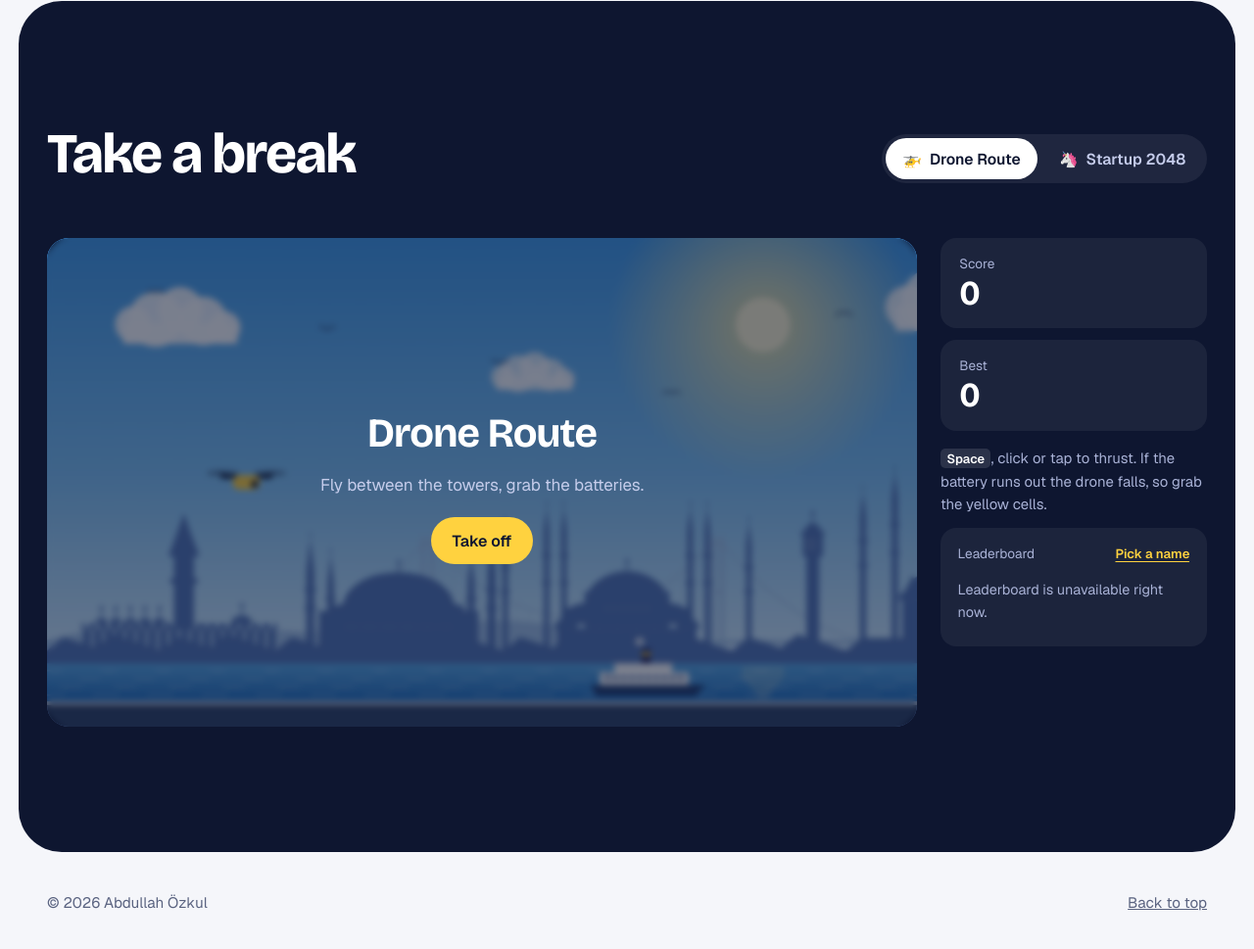
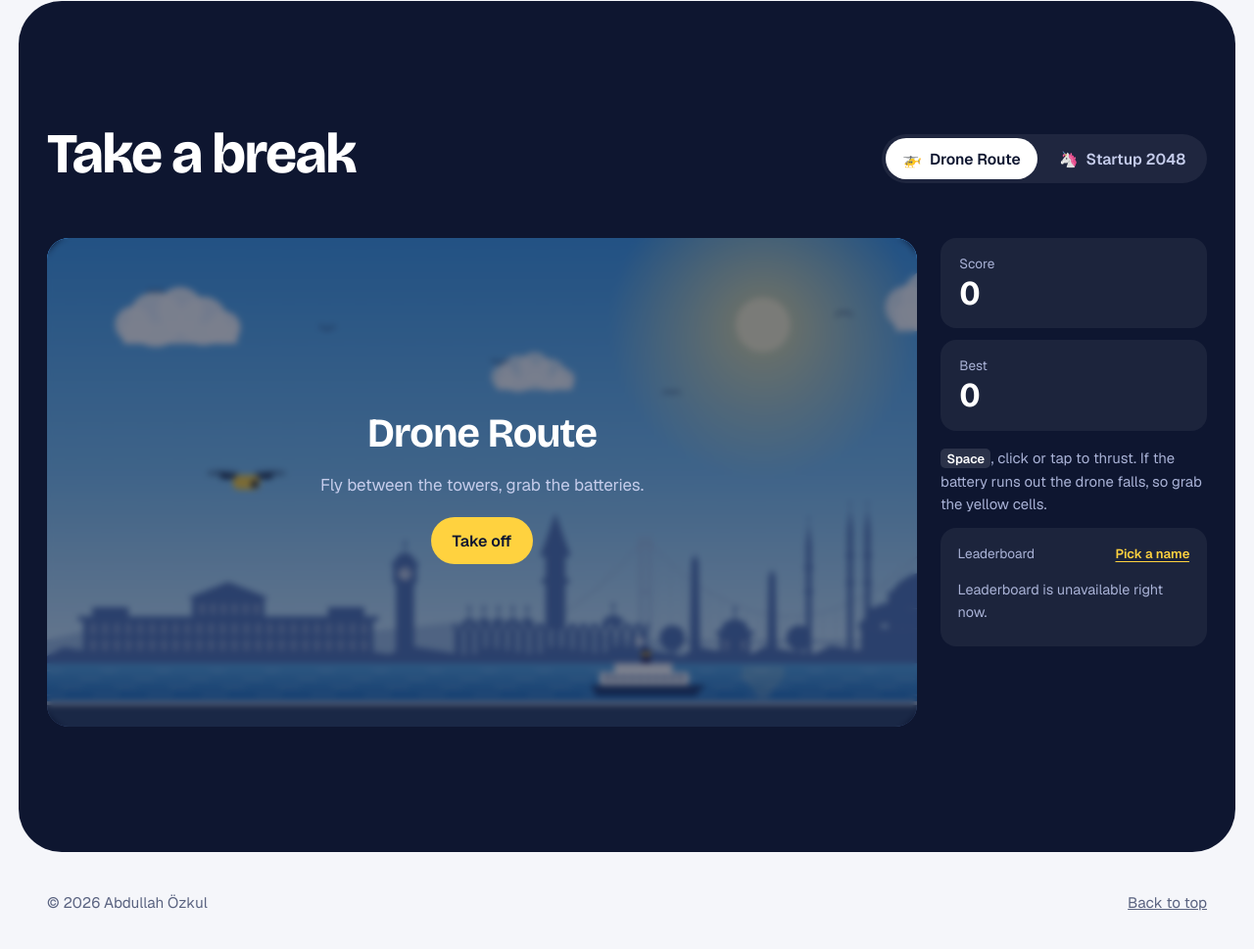
Before and after one commit to ozkulabdullah/abdullahozkul.com, a plain HTML site: page index.html in a window 1280 px wide. Shown: the part 1973-2942 px from the top of the page at 98% size. Drawn offline with Linux system fonts and the light colour scheme; no server answers.

Commit message:
Drone arka planı: listedeki 15 İstanbul eseri sırayla yan yana
Co-Authored-By: Claude Opus 5.5 <noreply@anthropic.com>
Claude-Session: https://claude.ai/code/session_01PQX73K6xw9CyHoydXsHDPD

```diff
--- a/index.html
+++ b/index.html
@@ -798,7 +798,7 @@ const Drone = (function () {
     Leaderboard.submit("drone", score);
   }
   /* ---------- İstanbul silüeti (katmanlar bir kez çizilir, sonra kaydırılır) ---------- */
-  const HORIZON = H - 70, QUAY = H - 28, TW = 2880;
+  const HORIZON = H - 70, QUAY = H - 28, TW = 3600;
   function layer(draw) { const c = document.createElement("canvas"); c.width = TW; c.height = H; draw(c.getContext("2d")); return c; }
   function minaret(g, x, base, h, w, col) {
     g.fillStyle = col;
@@ -851,13 +851,13 @@ const Drone = (function () {
     };
     puff(120, 90, 0.9, .9); puff(520, 150, 0.6, .75); puff(980, 70, 1.1, .85); puff(1380, 170, 0.7, .7); puff(1700, 110, 0.85, .85);
   });
-  // Uzak katman: Anadolu yakası, iki Boğaz köprüsü, Haydarpaşa ve Beylerbeyi
+  // Uzak katman: Anadolu yakası tepeleri ve iki Boğaz köprüsü
   function suspensionBridge(g, bx0, bx1, p1, p2, deck, top, col) {
     g.strokeStyle = col; g.fillStyle = col;
     g.fillRect(bx0, deck - 4, bx1 - bx0, 5);
     [p1, p2].forEach(px => {
-      g.fillRect(px - 7, top, 4, deck - top + 22); g.fillRect(px + 3, top, 4, deck - top + 22);   // iki ayak
-      g.fillRect(px - 3, top + 8, 6, 3); g.fillRect(px - 3, top + 60, 6, 3);                      // ayaklar arası kiriş
+      g.fillRect(px - 7, top, 4, deck - top + 22); g.fillRect(px + 3, top, 4, deck - top + 22);
+      g.fillRect(px - 3, top + 8, 6, 3); g.fillRect(px - 3, top + 60, 6, 3);
     });
     g.lineWidth = 1.6; g.beginPath();
     g.moveTo(bx0, deck - 4); g.quadraticCurveTo((bx0 + p1) / 2, deck - 20, p1, top + 2);
@@ -872,104 +872,127 @@ const Drone = (function () {
     g.beginPath(); g.moveTo(0, HORIZON);
     for (let x = 0; x <= TW; x += 40) g.lineTo(x, HORIZON - 26 - 18 * Math.sin(x / 210) - 10 * Math.sin(x / 67));
     g.lineTo(TW, HORIZON); g.fill();
-    suspensionBridge(g, 260, 900, 420, 740, HORIZON - 22, HORIZON - 140, col);
-    suspensionBridge(g, 1900, 2560, 2070, 2390, HORIZON - 22, HORIZON - 150, col);
-    // Haydarpaşa Garı: kale gibi gövde, köşelerde sivri çatılı iki kule
-    g.fillStyle = col;
-    g.fillRect(1180, HORIZON - 70, 150, 48);
-    [1176, 1310].forEach(x => { g.fillRect(x, HORIZON - 96, 24, 74); g.beginPath(); g.moveTo(x - 2, HORIZON - 96); g.lineTo(x + 12, HORIZON - 124); g.lineTo(x + 26, HORIZON - 96); g.fill(); });
-    g.beginPath(); g.moveTo(1200, HORIZON - 70); g.lineTo(1255, HORIZON - 92); g.lineTo(1310, HORIZON - 70); g.fill();
-    // Beylerbeyi Sarayı: alçak, uzun saray cephesi
-    g.fillRect(1520, HORIZON - 44, 220, 22); g.fillRect(1590, HORIZON - 56, 80, 14);
-    g.fillStyle = "rgba(255,255,255,.35)";
-    for (let x = 1528; x < 1736; x += 12) g.fillRect(x, HORIZON - 38, 5, 9);
+    suspensionBridge(g, 500, 1140, 660, 980, HORIZON - 22, HORIZON - 140, col);
+    suspensionBridge(g, 2300, 2960, 2470, 2790, HORIZON - 22, HORIZON - 150, col);
   });
 
-  // Orta katman: Tarihi Yarımada, Galata, Dolmabahçe, Ortaköy, yalılar, Rumeli Hisarı
+  // Orta katman: seçilen 15 eser, listedeki sırayla yan yana
   const midL = layer(g => {
     const col = "#4F73B5", base = HORIZON + 2, win = "rgba(255,255,255,.32)";
+    const W_ = (f) => { g.fillStyle = win; f(); g.fillStyle = col; };
     g.fillStyle = col;
-    // şehir dokusu
+    // kıyı şeridi
     g.beginPath(); g.moveTo(0, base);
-    for (let x = 0; x <= TW; x += 18) g.lineTo(x, base - 16 - ((x * 7919) % 21));
+    for (let x = 0; x <= TW; x += 18) g.lineTo(x, base - 10 - ((x * 7919) % 13));
     g.lineTo(TW, base); g.fill();
 
-    // Topkapı Sarayı: surlar, mutfak kubbeleri, Adalet Kulesi
-    for (let x = 40; x < 250; x += 12) { g.fillRect(x, base - 40, 8, 40); g.fillRect(x - 2, base - 46, 4, 6); g.fillRect(x + 6, base - 46, 4, 6); }
-    g.fillRect(140, base - 120, 22, 80); g.fillRect(136, base - 96, 30, 6);
-    g.beginPath(); g.moveTo(134, base - 120); g.lineTo(151, base - 168); g.lineTo(168, base - 120); g.fill();
-    for (let i = 0; i < 5; i++) dome(g, 60 + i * 16, base - 46, 7, 6, col);
-    dome(g, 215, base - 46, 12, 9, col);
+    // 1. Dolmabahçe Sarayı (+ Saat Kulesi)
+    { const x0 = 40, x1 = 360;
+      g.fillRect(x0, base - 50, x1 - x0, 50); g.fillRect(x0 - 6, base - 54, x1 - x0 + 12, 5);
+      g.fillRect(160, base - 74, 80, 24);
+      g.beginPath(); g.moveTo(154, base - 74); g.lineTo(200, base - 92); g.lineTo(246, base - 74); g.fill();
+      [x0 + 10, x1 - 50].forEach(x => g.fillRect(x, base - 64, 40, 14));
+      W_(() => { for (let x = x0 + 8; x < x1 - 8; x += 13) [base - 44, base - 26].forEach(y => { g.fillRect(x, y, 6, 10); g.beginPath(); g.arc(x + 3, y, 3, Math.PI, 0); g.fill(); });
+                 for (let x = 168; x < 234; x += 12) g.fillRect(x, base - 68, 6, 12); });
+      const sx = 395;
+      g.fillRect(sx - 10, base - 92, 20, 92); g.fillRect(sx - 13, base - 112, 26, 22); g.fillRect(sx - 15, base - 114, 30, 4);
+      dome(g, sx, base - 114, 11, 10, col);
+      g.fillStyle = "rgba(255,255,255,.75)"; g.beginPath(); g.arc(sx, base - 101, 7, 0, 7); g.fill();
+      g.fillStyle = col; g.fillRect(sx - 0.7, base - 106, 1.4, 5); g.fillRect(sx, base - 101.7, 4, 1.4); }
 
-    // Ayasofya
-    g.fillRect(300, base - 60, 26, 60); g.fillRect(450, base - 60, 26, 60);
-    mosque(g, 388, base, 1.25, col, { R: 40, flat: true, minarets: [[-78, 112, 7], [-60, 98, 6], [64, 98, 6], [82, 112, 7]] });
-    // Sultanahmet
-    mosque(g, 640, base, 1.2, col, { R: 33, minarets: [[-112, 150], [-74, 168], [-58, 168], [58, 168], [74, 168], [112, 150]] });
-    // Beyazıt Yangın Kulesi: yuvarlak gövde, geniş gözetleme katı, küçük kubbe
-    g.fillRect(838, base - 120, 14, 120);
-    g.fillRect(834, base - 146, 22, 26);
-    g.fillRect(832, base - 148, 26, 4);
-    dome(g, 845, base - 148, 9, 9, col);
-    g.fillStyle = win; [base - 140, base - 132].forEach(y => { g.fillRect(838, y, 3, 5); g.fillRect(845, y, 3, 5); }); g.fillStyle = col;
-    // Süleymaniye
-    g.fillRect(900, base - 30, 260, 30);
-    mosque(g, 1030, base - 26, 1.35, col, { R: 34, minarets: [[-96, 138], [-70, 160], [70, 160], [96, 138]] });
-    // Yeni Cami
-    mosque(g, 1270, base, 0.95, col, { R: 30, minarets: [[-62, 140], [62, 140]] });
-    // Galata Köprüsü (alçak, kemerli)
-    g.fillRect(1340, base - 14, 140, 5);
-    for (let x = 1346; x < 1480; x += 20) g.fillRect(x, base - 9, 4, 9);
+    // 2. Topkapı Sarayı
+    { for (let x = 450; x < 660; x += 12) { g.fillRect(x, base - 40, 8, 40); g.fillRect(x - 2, base - 46, 4, 6); g.fillRect(x + 6, base - 46, 4, 6); }
+      g.fillRect(550, base - 120, 22, 80); g.fillRect(546, base - 96, 30, 6);
+      g.beginPath(); g.moveTo(544, base - 120); g.lineTo(561, base - 168); g.lineTo(578, base - 120); g.fill();
+      for (let i = 0; i < 5; i++) dome(g, 466 + i * 16, base - 46, 7, 6, col);
+      dome(g, 625, base - 46, 12, 9, col); }
 
-    // Galata Kulesi ve Karaköy
-    const gx = 1560;
-    g.fillRect(gx - 22, base - 40, 44, 40);
-    g.fillRect(gx - 16, base - 176, 32, 140);
-    g.fillRect(gx - 20, base - 150, 40, 5);
-    g.fillRect(gx - 19, base - 176, 38, 12);
-    g.beginPath(); g.moveTo(gx - 19, base - 176); g.lineTo(gx, base - 232); g.lineTo(gx + 19, base - 176); g.fill();
-    g.fillRect(gx - 0.8, base - 242, 1.6, 10);
-    g.fillStyle = win; [[gx - 10, base - 160], [gx + 6, base - 160], [gx - 2, base - 120], [gx - 2, base - 90]].forEach(([x, y]) => g.fillRect(x, y, 3, 6)); g.fillStyle = col;
-    for (let x = 1620; x < 1760; x += 26) g.fillRect(x, base - 30 - ((x * 31) % 34), 22, 60);
+    // 3. Sultanahmet Meydanı: Dikilitaş, Örme Dikilitaş, Alman Çeşmesi, ağaçlar
+    { const ob = (x, h, w) => { g.fillRect(x - w, base - 14, w * 2, 14); g.beginPath(); g.moveTo(x - w * 0.6, base - 14); g.lineTo(x - w * 0.4, base - 14 - h); g.lineTo(x, base - 14 - h - w * 0.9); g.lineTo(x + w * 0.4, base - 14 - h); g.lineTo(x + w * 0.6, base - 14); g.fill(); };
+      ob(715, 100, 10); ob(800, 84, 9);
+      g.fillRect(742, base - 34, 34, 34); g.fillRect(738, base - 38, 42, 5); dome(g, 759, base - 38, 15, 13, col);
+      W_(() => { g.fillRect(747, base - 28, 5, 12); g.fillRect(766, base - 28, 5, 12); });
+      [690, 830].forEach(x => { g.beginPath(); g.arc(x, base - 30, 14, 0, 7); g.fill(); g.fillRect(x - 2, base - 20, 4, 20); }); }
 
-    // Dolmabahçe Sarayı: uzun cephe, orta köşk, kemerli pencereler
-    const dx0 = 1800, dx1 = 2140;
-    g.fillRect(dx0, base - 50, dx1 - dx0, 50);
-    g.fillRect(dx0 - 6, base - 54, dx1 - dx0 + 12, 5);
-    g.fillRect(1930, base - 74, 80, 24);                                          // orta köşk
-    g.beginPath(); g.moveTo(1924, base - 74); g.lineTo(1970, base - 92); g.lineTo(2016, base - 74); g.fill(); // alınlık
-    [dx0 + 10, dx1 - 50].forEach(x => g.fillRect(x, base - 64, 40, 14));           // yan köşkler
-    g.fillStyle = win;
-    for (let x = dx0 + 8; x < dx1 - 8; x += 13) {
-      [base - 44, base - 26].forEach(y => { g.fillRect(x, y, 6, 10); g.beginPath(); g.arc(x + 3, y, 3, Math.PI, 0); g.fill(); });
-    }
-    for (let x = 1938; x < 2004; x += 12) g.fillRect(x, base - 68, 6, 12);
-    g.fillStyle = col;
-    // Dolmabahçe Saat Kulesi: kare gövde, saat katı, küçük kubbe
-    const sx = 2180;
-    g.fillRect(sx - 10, base - 92, 20, 92);
-    g.fillRect(sx - 13, base - 112, 26, 22);
-    g.fillRect(sx - 15, base - 114, 30, 4);
-    dome(g, sx, base - 114, 11, 10, col);
-    g.fillStyle = "rgba(255,255,255,.75)"; g.beginPath(); g.arc(sx, base - 101, 7, 0, 7); g.fill();
-    g.fillStyle = col; g.fillRect(sx - 0.7, base - 106, 1.4, 5); g.fillRect(sx, base - 101.7, 4, 1.4);
+    // 4. Sultanahmet Camii (altı minare)
+    mosque(g, 975, base, 1.2, col, { R: 33, minarets: [[-112, 150], [-74, 168], [-58, 168], [58, 168], [74, 168], [112, 150]] });
 
-    // Ortaköy Camii: kıyıda, iki minareli küçük cami
-    mosque(g, 2290, base, 0.7, col, { R: 30, minarets: [[-58, 150], [58, 150]] });
-    // Boğaz yalıları
-    for (let i = 0; i < 6; i++) {
-      const x = 2370 + i * 36, h = 30 + (i % 3) * 8;
-      g.fillRect(x, base - h, 30, h);
-      g.beginPath(); g.moveTo(x - 3, base - h); g.lineTo(x + 15, base - h - 12); g.lineTo(x + 33, base - h); g.fill();
-      g.fillStyle = win; g.fillRect(x + 5, base - h + 8, 5, 7); g.fillRect(x + 18, base - h + 8, 5, 7); g.fillStyle = col;
-    }
-    // Rumeli Hisarı: yamaca tırmanan surlar ve konik çatılı kuleler
-    g.beginPath(); g.moveTo(2600, base); g.lineTo(2600, base - 24); g.lineTo(2700, base - 60); g.lineTo(2800, base - 40); g.lineTo(2860, base - 70); g.lineTo(2860, base); g.fill();
-    [[2610, 64, 26], [2700, 96, 34], [2850, 104, 30]].forEach(([x, h, w]) => {
-      g.fillRect(x - w / 2, base - h, w, h);
-      g.beginPath(); g.moveTo(x - w / 2 - 3, base - h); g.lineTo(x, base - h - w * 1.1); g.lineTo(x + w / 2 + 3, base - h); g.fill();
-      for (let k = -w / 2 + 2; k < w / 2 - 2; k += 7) g.fillRect(x + k, base - h + 6, 4, 5);
-    });
+    // 5. Ayasofya
+    g.fillRect(1180, base - 60, 26, 60); g.fillRect(1330, base - 60, 26, 60);
+    mosque(g, 1268, base, 1.25, col, { R: 40, flat: true, minarets: [[-78, 112, 7], [-60, 98, 6], [64, 98, 6], [82, 112, 7]] });
+
+    // 7. Galata Kulesi
+    { const gx = 1450;
+      g.fillRect(gx - 22, base - 40, 44, 40); g.fillRect(gx - 16, base - 176, 32, 140);
+      g.fillRect(gx - 20, base - 150, 40, 5); g.fillRect(gx - 19, base - 176, 38, 12);
+      g.beginPath(); g.moveTo(gx - 19, base - 176); g.lineTo(gx, base - 232); g.lineTo(gx + 19, base - 176); g.fill();
+      g.fillRect(gx - 0.8, base - 242, 1.6, 10);
+      W_(() => [[gx - 10, base - 160], [gx + 6, base - 160], [gx - 2, base - 120], [gx - 2, base - 90]].forEach(([x, y]) => g.fillRect(x, y, 3, 6)));
+      for (let x = 1490; x < 1540; x += 24) g.fillRect(x, base - 26 - ((x * 31) % 20), 20, 40); }
+
+    // 9. Ortaköy Camii (kıyıda, iki minare)
+    g.fillRect(1560, base - 8, 120, 8);
+    mosque(g, 1620, base - 6, 0.72, col, { R: 30, minarets: [[-58, 150], [58, 150]] });
+
+    // 12. Süleymaniye (tepede, dört minare)
+    g.fillRect(1720, base - 30, 250, 30);
+    mosque(g, 1845, base - 26, 1.3, col, { R: 34, minarets: [[-96, 138], [-70, 160], [70, 160], [96, 138]] });
+
+    // 15. Sirkeci Tren Garı: oryantalist cephe, at nalı kemerler, gül pencere, sivri çatılı kuleler
+    { const x0 = 2020, x1 = 2200;
+      g.fillRect(x0, base - 46, x1 - x0, 46);
+      g.fillRect(2085, base - 78, 50, 78);
+      g.beginPath(); g.moveTo(2080, base - 78); g.lineTo(2110, base - 96); g.lineTo(2140, base - 78); g.fill();
+      [x0 - 2, x1 - 14].forEach(x => { g.fillRect(x, base - 82, 16, 82); g.beginPath(); g.moveTo(x - 2, base - 82); g.lineTo(x + 8, base - 104); g.lineTo(x + 18, base - 82); g.fill(); });
+      W_(() => { g.beginPath(); g.arc(2110, base - 60, 10, 0, 7); g.fill();
+                 g.beginPath(); g.ellipse(2110, base - 28, 9, 12, 0, Math.PI, 0); g.fill(); g.fillRect(2101, base - 28, 18, 14);
+                 for (let x = x0 + 22; x < x1 - 20; x += 14) { if (x > 2080 && x < 2136) continue; g.beginPath(); g.ellipse(x + 3, base - 32, 4, 5, 0, Math.PI, 0); g.fill(); g.fillRect(x - 1, base - 32, 8, 10); } }); }
+
+    // 20. Eyüp Sultan Camii (servi ağaçları arasında)
+    { const cyp = x => { g.beginPath(); g.ellipse(x, base - 34, 6, 30, 0, 0, 7); g.fill(); };
+      [2250, 2268, 2440, 2458].forEach(cyp);
+      mosque(g, 2355, base, 0.92, col, { R: 28, minarets: [[-62, 140], [62, 140]] }); }
+
+    // 21. Rumeli Hisarı
+    { g.beginPath(); g.moveTo(2500, base); g.lineTo(2500, base - 24); g.lineTo(2590, base - 60); g.lineTo(2680, base - 40); g.lineTo(2740, base - 70); g.lineTo(2740, base); g.fill();
+      [[2510, 64, 26], [2590, 96, 34], [2730, 104, 30]].forEach(([x, h, w]) => {
+        g.fillRect(x - w / 2, base - h, w, h);
+        g.beginPath(); g.moveTo(x - w / 2 - 3, base - h); g.lineTo(x, base - h - w * 1.1); g.lineTo(x + w / 2 + 3, base - h); g.fill();
+        for (let k = -w / 2 + 2; k < w / 2 - 2; k += 7) g.fillRect(x + k, base - h + 6, 4, 5);
+      }); }
+
+    // 24. Kız Kulesi (kayalık adacık)
+    { const x = 2820, y = base;
+      g.beginPath(); g.ellipse(x, y, 48, 9, 0, Math.PI, 0); g.fill();
+      g.fillRect(x - 32, y - 20, 64, 13); g.fillRect(x - 9, y - 62, 18, 44); g.fillRect(x - 12, y - 62, 24, 4);
+      g.fillRect(x - 6, y - 74, 12, 12);
+      g.beginPath(); g.moveTo(x - 7, y - 74); g.lineTo(x, y - 94); g.lineTo(x + 7, y - 74); g.fill();
+      g.fillStyle = "#E23B3B"; g.fillRect(x, y - 104, 1.5, 10); g.fillRect(x + 1.5, y - 104, 7, 5); g.fillStyle = col;
+      W_(() => { g.fillRect(x - 3, y - 70, 6, 5); g.fillRect(x - 3, y - 50, 2, 5); g.fillRect(x + 2, y - 50, 2, 5); }); }
+
+    // 25. Beylerbeyi Sarayı
+    { const x0 = 2900, x1 = 3120;
+      g.fillRect(x0, base - 48, x1 - x0, 48); g.fillRect(x0 - 5, base - 52, x1 - x0 + 10, 5);
+      g.fillRect(2970, base - 66, 80, 18); g.fillRect(2966, base - 69, 88, 4);
+      [x0 + 4, x1 - 34].forEach(x => { g.fillRect(x, base - 64, 30, 16); g.fillRect(x - 3, base - 66, 36, 3); });
+      W_(() => { for (let x = x0 + 8; x < x1 - 6; x += 12) [base - 42, base - 24].forEach(y => g.fillRect(x, y, 6, 11)); for (let x = 2976; x < 3046; x += 11) g.fillRect(x, base - 62, 5, 10); }); }
+
+    // 26. Haydarpaşa Tren Garı
+    { g.fillRect(3170, base - 70, 150, 70);
+      [3166, 3300].forEach(x => { g.fillRect(x, base - 98, 24, 98); g.beginPath(); g.moveTo(x - 2, base - 98); g.lineTo(x + 12, base - 128); g.lineTo(x + 26, base - 98); g.fill(); });
+      g.beginPath(); g.moveTo(3190, base - 70); g.lineTo(3245, base - 94); g.lineTo(3300, base - 70); g.fill();
+      W_(() => { for (let x = 3196; x < 3296; x += 12) [base - 60, base - 40, base - 22].forEach(y => g.fillRect(x, y, 6, 9)); g.fillRect(3172, base - 88, 5, 10); g.fillRect(3306, base - 88, 5, 10); }); }
+
+    // 29. Bebek Sahili: yalılar, ağaçlar, küçük Bebek Camii, sahil yolu
+    { g.fillRect(3360, base - 6, 230, 6);
+      for (let i = 0; i < 3; i++) {
+        const x = 3366 + i * 40, h = 32 + (i % 2) * 10;
+        g.fillRect(x, base - h, 32, h);
+        g.beginPath(); g.moveTo(x - 4, base - h); g.lineTo(x + 16, base - h - 13); g.lineTo(x + 36, base - h); g.fill();
+        W_(() => { g.fillRect(x + 5, base - h + 8, 6, 8); g.fillRect(x + 20, base - h + 8, 6, 8); g.fillRect(x + 5, base - h + 22, 6, 8); g.fillRect(x + 20, base - h + 22, 6, 8); });
+      }
+      [3492, 3510].forEach(x => { g.beginPath(); g.arc(x, base - 30, 12, 0, 7); g.fill(); g.fillRect(x - 2, base - 20, 4, 20); });
+      mosque(g, 3556, base, 0.5, col, { R: 30, minarets: [[62, 170]] }); }
   });
 
   // Su yüzeyi
@@ -1030,7 +1053,6 @@ const Drone = (function () {
     tiled(farL, 0.15);
     tiled(midL, 0.35);
     drawWater();
-    const k = W + 300 - ((frame * 0.8) % (W + 700)); drawKizKulesi(k);
     const f = W + 200 - ((frame * 1.1 + 500) % (W + 600)); drawFerry(f);
     ctx.fillStyle = "#2B3F63"; ctx.fillRect(0, QUAY, W, 28);
     ctx.fillStyle = "#C9CED8"; ctx.fillRect(0, QUAY, W, 4);
```
